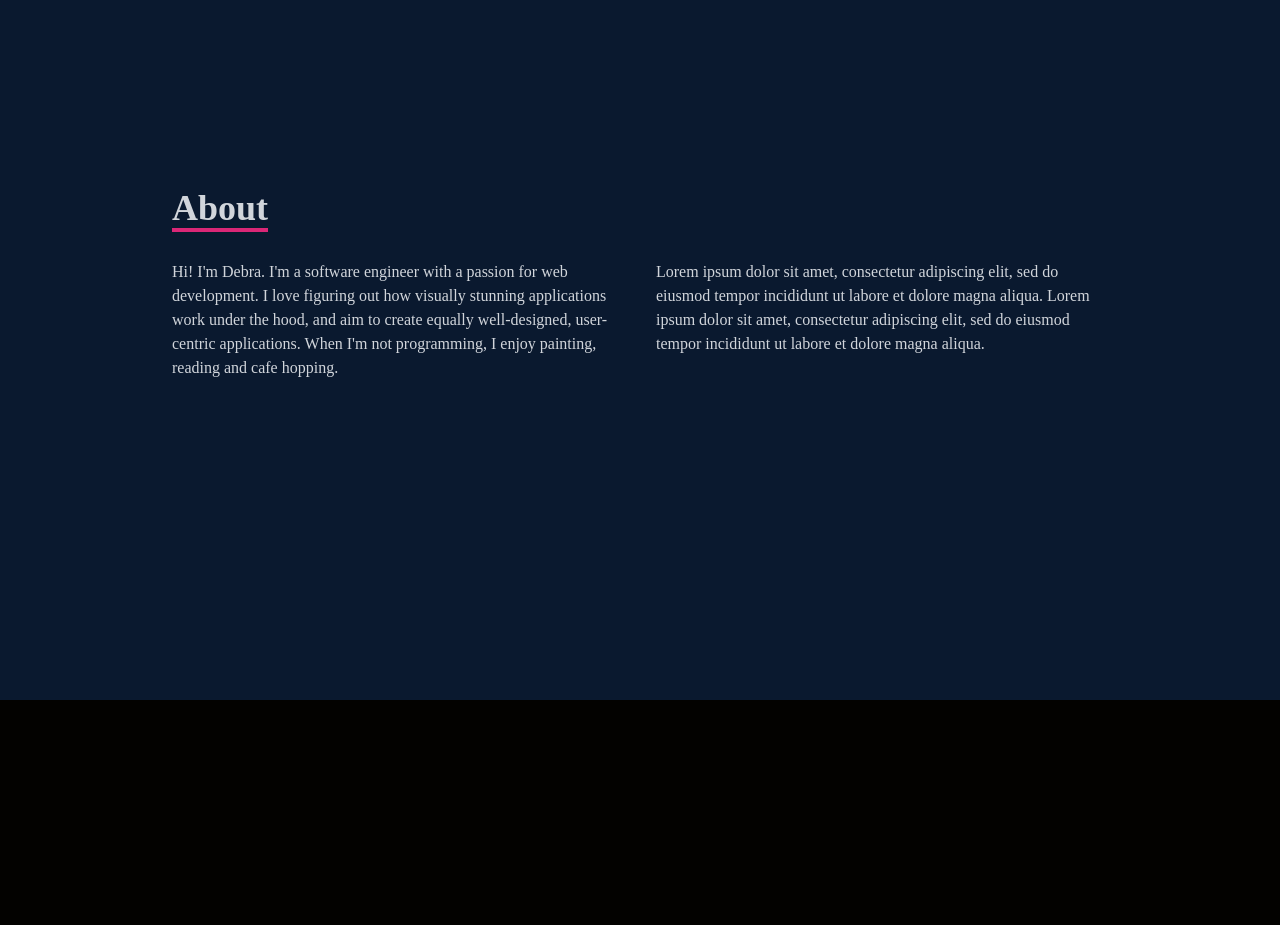
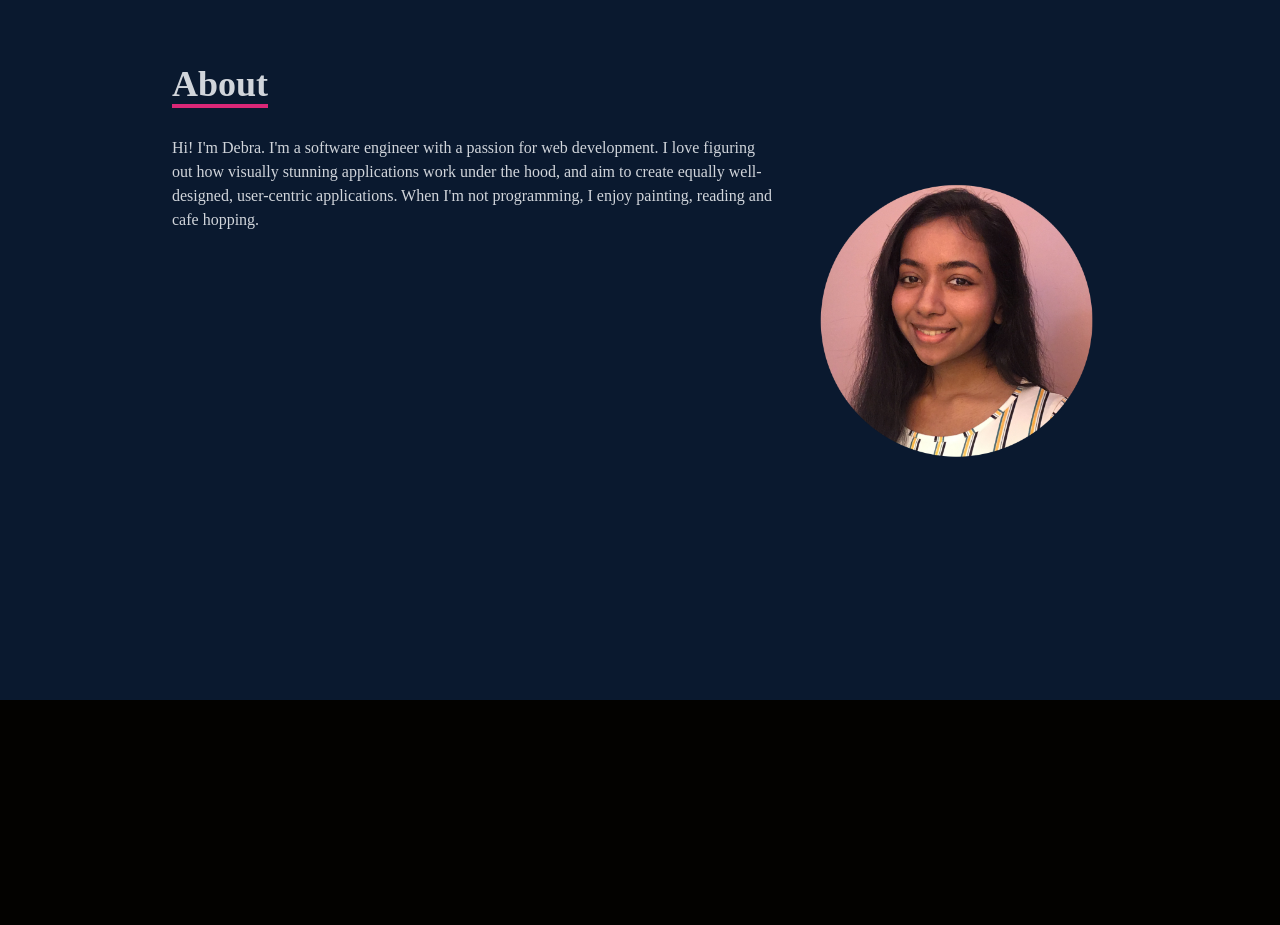
Before and after one commit to dbpl566/dbpl566.github.io, a React (Create React App) app: page / in a window 1280 px wide. Shown: the part 900-1825 px from the top of the page. Built offline with nearby package versions, Linux system fonts and the light colour scheme.

Commit message:
adding headshot to about

```diff
--- a/src/components/About.jsx
+++ b/src/components/About.jsx
@@ -1,4 +1,5 @@
 import React from 'react';
+import Headshot from "../assets/headshot.png";
 
 const About = () => {
   return (
@@ -10,8 +11,8 @@ const About = () => {
                       About
                     </p>
                 </div>
-                <div className='max-w-[1000px] w-full grid sm:grid-cols-2 gap-8 px-4'>
-                  <div className='sm:text-left pb-8 text-gray-300'>
+                <div className='max-w-[1000px] w-full grid grid-flow-col gap-8 px-4'>
+                  <div className='sm:text-left text-gray-300'>
                     <p>
                       Hi! I'm Debra. I'm a software engineer with a passion for web development.
                       I love figuring out how visually stunning applications work under the hood,
@@ -19,13 +20,8 @@ const About = () => {
                       When I'm not programming, I enjoy painting, reading and cafe hopping.
                     </p>
                   </div>
-                  <div className='text-gray-300'>
-                    <p>
-                    Lorem ipsum dolor sit amet, consectetur adipiscing elit,
-                    sed do eiusmod tempor incididunt ut labore et dolore magna aliqua.
-                    Lorem ipsum dolor sit amet, consectetur adipiscing elit,
-                    sed do eiusmod tempor incididunt ut labore et dolore magna aliqua.
-                    </p>
+                  <div>
+                    <img src={Headshot} alt="Picture of Debra Lymon" style={{width: '300px'}} />
                   </div>
                 </div>
               </div>
```
Also changed, not shown: src/assets/headshot.png (added).
